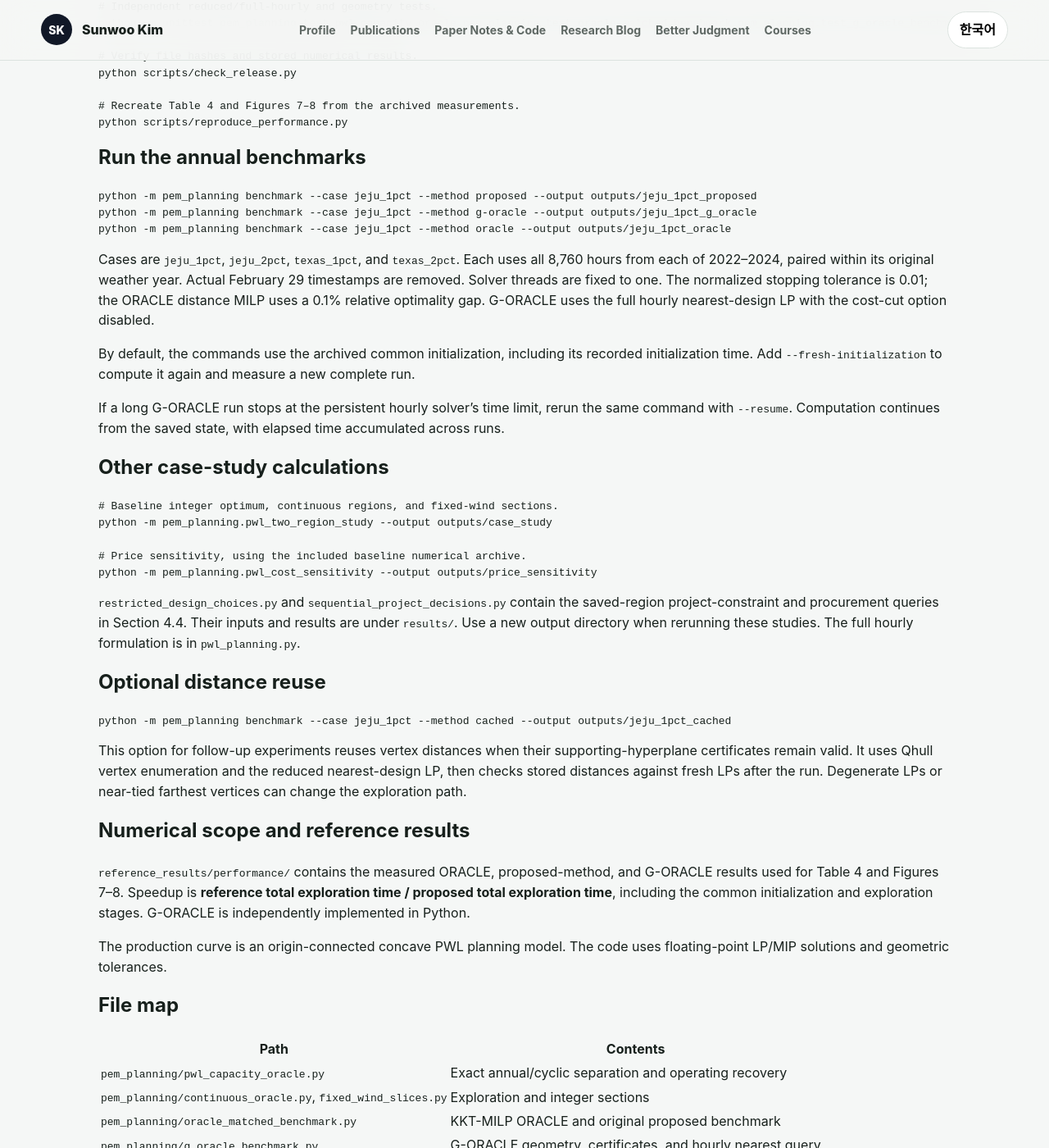
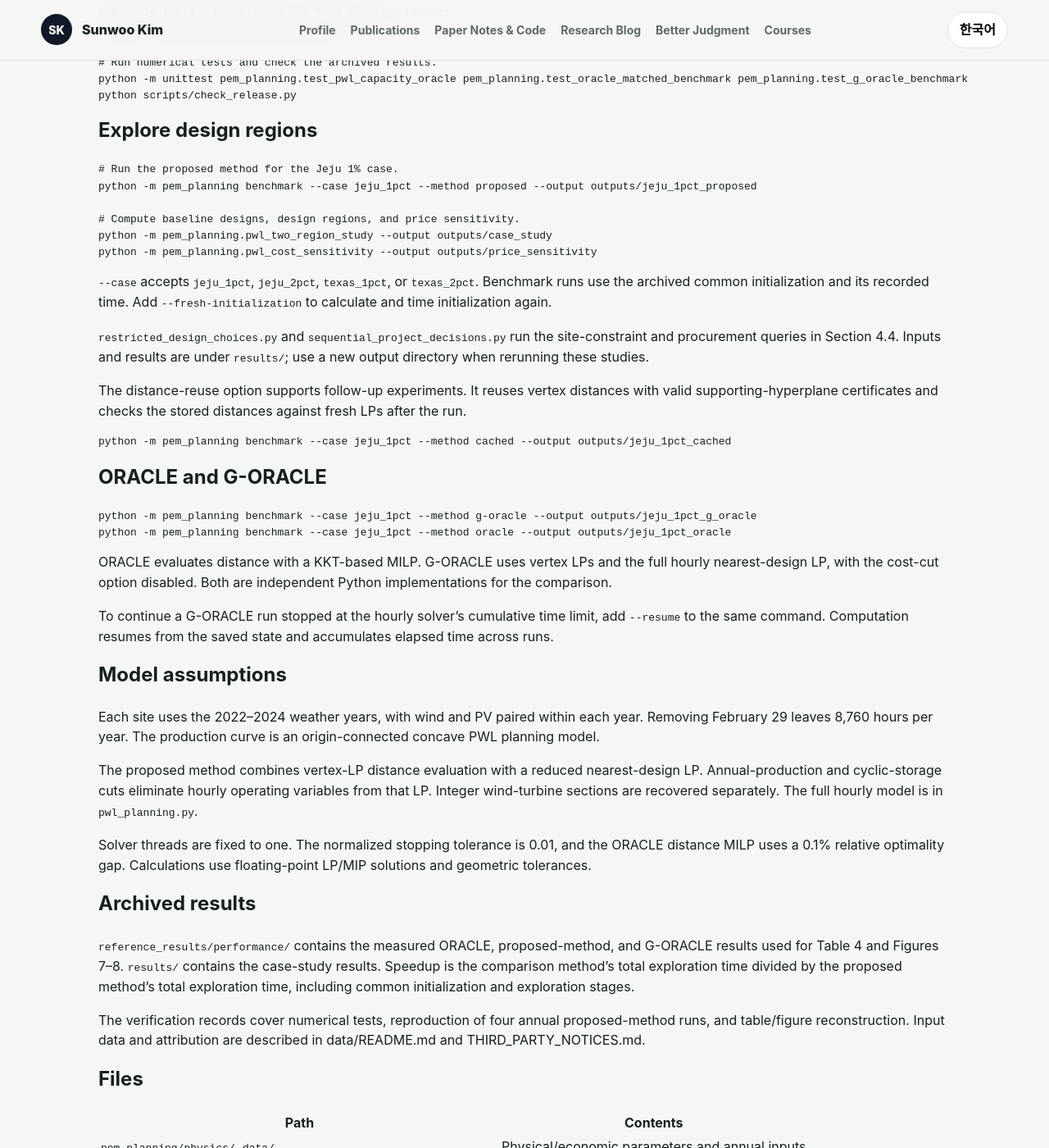
Before and after one commit to SunBooGermany/SunBooGermany.github.io, a Jekyll site: the page built from assets/paper-resources/near-optimal-hydrogen/code/README.md, in a window 1280 px wide and 1400 px high, scrolled down 907 px. Shown: the whole window at 82% size. Built offline with Jekyll 4.4.1, drawn with Linux system fonts in a browser that asks for light colours; our own code applies the rules of GitHub Pages for plain Markdown files; some of the changed text lies outside the part shown.

Commit message:
Match hydrogen code README and resource page to PICNN format

````diff
--- a/assets/paper-resources/near-optimal-hydrogen/code/MANIFEST_SHA256.json
+++ b/assets/paper-resources/near-optimal-hydrogen/code/MANIFEST_SHA256.json
@@ -42,8 +42,8 @@
     "pem_planning/test_g_oracle_benchmark.py": "c463d2186a312c3f1fbc4680665edb712b86d52d44ebad569b1a0a58b9e17793",
     "pem_planning/test_oracle_matched_benchmark.py": "cdede648ae73aca9a2d5bf2f22f3ed0b6ff861ede8e2e0eefd962cfd3b5ff4b1",
     "pem_planning/test_pwl_capacity_oracle.py": "75ee9a9002a2345739672ddaf97313161b097ce1a9b4929fbf9370a6f4c74ecc",
-    "README.md": "ea17fa435e4364010e04c6ffbfc4a5f3f75b7bada41909cc72422027688ca5ad",
-    "README_KO.md": "f028bb6e480822d1429c66a18b4c502a27222612794ce7e1d627d8660f99f683",
+    "README.md": "e0258d9f9fb99977e1cc890012d30c23abda3c91dd5ea119db2f34088102a9fe",
+    "README_KO.md": "b741721f184b1b3e9b93ec51ff316a87dfe7f665c3af32b488b0abd3e4fc677a",
     "reference_figures/figure_7_matched_convergence.pdf": "952c2b8ead2ca4892ee01757867d67e52240b9000fa01d6330344419365db492",
     "reference_figures/figure_7_matched_convergence.png": "1b0f1512362475fc1bde309997014c5d3a4f06a0f6ef878e7e8b71e68c8909b7",
     "reference_figures/figure_7_matched_convergence.svg": "fd4fa4a066fceb91d6f91fa158a57dff9db2dbdef15d85a7ae2dca73d6489e78",
--- a/assets/paper-resources/near-optimal-hydrogen/code/README.md
+++ b/assets/paper-resources/near-optimal-hydrogen/code/README.md
@@ -1,125 +1,128 @@
-# Near-optimal green hydrogen design regions
+# LP-based exploration of near-optimal green hydrogen designs
 
-Research code for **Exploring near-optimal green hydrogen design regions:
-Geometric error bounds and finite termination**, by Sunwoo Kim and Joungho Park.
-The manuscript was submitted to arXiv, eess.SY, on 3 November 2026.
+Explore four-dimensional near-optimal equipment-design regions for green hydrogen
+systems and compare the proposed method with ORACLE and G-ORACLE. Optimization
+uses HiGHS LP/MIP solvers. Jeju and Texas hourly inputs for 2022–2024 are in
+`data/era5/`.
 
-[한국어 안내](README_KO.md) · [Paper resource page](https://sunboogermany.github.io/paper-resources/near-optimal-hydrogen/)
+[한국어](README_KO.md)
 
-The proposed method explores continuous four-dimensional equipment-design
-regions with vertex-LP distance evaluation and a reduced nearest-design LP.
-Annual-production and cyclic-storage feasibility cuts eliminate hourly operating
-variables from that LP. Integer wind-turbine sections are recovered separately.
-The package includes the actual Jeju and Texas annual inputs, reference results,
-and independent ORACLE and G-ORACLE implementations used for comparison.
+## License
 
-## Install
+Copyright (c) 2026 Sunwoo Kim. Use, copying, modification, and sharing are permitted
+solely for noncommercial research. Commercial use, including internal business
+R&D, paid consulting, and commercial product or service development, requires
+prior written permission from Sunwoo Kim. Redistributions must retain the copyright
+notice and the same terms. Third-party libraries and data retain their own terms.
+See the [full license](LICENSE.md).
 
-Use Python **3.12** and run the commands from the extracted ZIP directory.
+## Install and evaluate
+
+Use Python 3.12 and run these commands from this directory.
 
 ```bash
 python -m venv .venv
 # Windows: .venv\Scripts\activate
 # Linux/macOS: source .venv/bin/activate
 python -m pip install -r requirements.txt
+
+# Short synthetic execution check.
+python -m pem_planning demo --output outputs/demo
+
+# Rebuild Table 4 and Figures 7–8 from archived results.
+python scripts/reproduce_performance.py
+
+# Run numerical tests and check the archived results.
+python -m unittest pem_planning.test_pwl_capacity_oracle pem_planning.test_oracle_matched_benchmark pem_planning.test_g_oracle_benchmark
+python scripts/check_release.py
 ```
 
-## Quick checks
+## Explore design regions
 
 ```bash
-# Synthetic demo.
-python -m pem_planning demo --output outputs/demo
+# Run the proposed method for the Jeju 1% case.
+python -m pem_planning benchmark --case jeju_1pct --method proposed --output outputs/jeju_1pct_proposed
 
-# Independent reduced/full-hourly and geometry tests.
-python -m unittest pem_planning.test_pwl_capacity_oracle pem_planning.test_oracle_matched_benchmark pem_planning.test_g_oracle_benchmark
-
-# Verify file hashes and stored numerical results.
-python scripts/check_release.py
-
-# Recreate Table 4 and Figures 7–8 from the archived measurements.
-python scripts/reproduce_performance.py
-```
-
-## Run the annual benchmarks
-
-```bash
-python -m pem_planning benchmark --case jeju_1pct --method proposed --output outputs/jeju_1pct_proposed
-python -m pem_planning benchmark --case jeju_1pct --method g-oracle --output outputs/jeju_1pct_g_oracle
-python -m pem_planning benchmark --case jeju_1pct --method oracle --output outputs/jeju_1pct_oracle
-```
-
-Cases are `jeju_1pct`, `jeju_2pct`, `texas_1pct`, and `texas_2pct`. Each uses all
-8,760 hours from each of 2022–2024, paired within its original weather year.
-Actual February 29 timestamps are removed. Solver threads are fixed to one.
-The normalized stopping tolerance is 0.01; the ORACLE distance MILP uses a 0.1%
-relative optimality gap. G-ORACLE uses the full hourly nearest-design LP with
-the cost-cut option disabled.
-
-By default, the commands use the archived common initialization, including its
-recorded initialization time. Add `--fresh-initialization` to compute it again
-and measure a new complete run.
-
-If a long G-ORACLE run stops at the persistent hourly solver's time limit, rerun
-the same command with `--resume`. Computation continues from the saved state, with elapsed time accumulated across runs.
-
-## Other case-study calculations
-
-```bash
-# Baseline integer optimum, continuous regions, and fixed-wind sections.
+# Compute baseline designs, design regions, and price sensitivity.
 python -m pem_planning.pwl_two_region_study --output outputs/case_study
-
-# Price sensitivity, using the included baseline numerical archive.
 python -m pem_planning.pwl_cost_sensitivity --output outputs/price_sensitivity
 ```
 
-`restricted_design_choices.py` and `sequential_project_decisions.py` contain the
-saved-region project-constraint and procurement queries in Section 4.4. Their inputs and results are under `results/`. Use a new output directory when
-rerunning these studies. The full hourly formulation is in `pwl_planning.py`.
+`--case` accepts `jeju_1pct`, `jeju_2pct`, `texas_1pct`, or `texas_2pct`.
+Benchmark runs use the archived common initialization and its recorded time.
+Add `--fresh-initialization` to calculate and time initialization again.
 
-## Optional distance reuse
+`restricted_design_choices.py` and `sequential_project_decisions.py` run the
+site-constraint and procurement queries in Section 4.4. Inputs and results are
+under `results/`; use a new output directory when rerunning these studies.
+
+The distance-reuse option supports follow-up experiments. It reuses vertex
+distances with valid supporting-hyperplane certificates and checks the stored
+distances against fresh LPs after the run.
 
 ```bash
 python -m pem_planning benchmark --case jeju_1pct --method cached --output outputs/jeju_1pct_cached
 ```
 
-This option for follow-up experiments reuses vertex distances when their
-supporting-hyperplane certificates remain valid. It uses Qhull vertex enumeration
-and the reduced nearest-design LP, then checks stored distances against fresh LPs
-after the run. Degenerate LPs or near-tied farthest vertices can change the
-exploration path.
+## ORACLE and G-ORACLE
 
-## Numerical scope and reference results
+```bash
+python -m pem_planning benchmark --case jeju_1pct --method g-oracle --output outputs/jeju_1pct_g_oracle
+python -m pem_planning benchmark --case jeju_1pct --method oracle --output outputs/jeju_1pct_oracle
+```
+
+ORACLE evaluates distance with a KKT-based MILP. G-ORACLE uses vertex LPs and the
+full hourly nearest-design LP, with the cost-cut option disabled. Both are
+independent Python implementations for the comparison.
+
+To continue a G-ORACLE run stopped at the hourly solver's cumulative time limit,
+add `--resume` to the same command. Computation resumes from the saved state and
+accumulates elapsed time across runs.
+
+## Model assumptions
+
+Each site uses the 2022–2024 weather years, with wind and PV paired within each
+year. Removing February 29 leaves 8,760 hours per year. The production curve is
+an origin-connected concave PWL planning model.
+
+The proposed method combines vertex-LP distance evaluation with a reduced
+nearest-design LP. Annual-production and cyclic-storage cuts eliminate hourly
+operating variables from that LP. Integer wind-turbine sections are recovered
+separately. The full hourly model is in `pwl_planning.py`.
+
+Solver threads are fixed to one. The normalized stopping tolerance is 0.01, and
+the ORACLE distance MILP uses a 0.1% relative optimality gap. Calculations use
+floating-point LP/MIP solutions and geometric tolerances.
+
+## Archived results
 
 `reference_results/performance/` contains the measured ORACLE, proposed-method,
-and G-ORACLE results used for Table 4 and Figures 7–8. Speedup is **reference total
-exploration time / proposed total exploration time**, including the common
-initialization and exploration stages. G-ORACLE is independently implemented in Python.
+and G-ORACLE results used for Table 4 and Figures 7–8. `results/` contains the
+case-study results. Speedup is the comparison method's total exploration time
+divided by the proposed method's total exploration time, including common
+initialization and exploration stages.
 
-The production curve is an origin-connected concave PWL planning model.
-The code uses floating-point LP/MIP solutions and geometric tolerances.
+The [verification records](verification/README.md) cover numerical tests,
+reproduction of four annual proposed-method runs, and table/figure reconstruction.
+Input data and attribution are described in [data/README.md](data/README.md) and
+[THIRD_PARTY_NOTICES.md](THIRD_PARTY_NOTICES.md).
 
-## File map
+## Files
 
 | Path | Contents |
 |---|---|
-| `pem_planning/pwl_capacity_oracle.py` | Exact annual/cyclic separation and operating recovery |
-| `pem_planning/continuous_oracle.py`, `fixed_wind_slices.py` | Exploration and integer sections |
-| `pem_planning/oracle_matched_benchmark.py` | KKT-MILP ORACLE and original proposed benchmark |
-| `pem_planning/g_oracle_benchmark.py` | G-ORACLE geometry, certificates, and hourly nearest query |
-| `pem_planning/cached_distance.py` | Optional proposed-method distance reuse |
-| `pem_planning/physics/`, `data/era5/` | Explicit physical/economic models and six annual input files |
-| `results/`, `reference_results/` | Selected case-study and performance archives |
-| `scripts/`, `verification/` | Table/figure reconstruction and release checks |
+| `pem_planning/physics/`, `data/` | Physical/economic parameters and annual inputs |
+| `pem_planning/pwl_capacity_oracle.py`, `model.py` | Annual/cyclic separation and operating recovery |
+| `pem_planning/continuous_oracle.py`, `fixed_wind_slices.py` | Design-region exploration and integer sections |
+| `pem_planning/oracle_matched_benchmark.py`, `g_oracle_benchmark.py` | ORACLE and G-ORACLE comparisons |
+| `pem_planning/cached_distance.py` | Distance-reuse option |
+| `results/`, `reference_results/` | Case-study and performance results |
+| `scripts/reproduce_performance.py` | Table 4 and Figures 7–8 reconstruction |
+| `scripts/check_release.py`, `verification/` | Numerical checks and verification records |
 
-## Attribution and license
+Solver documentation: [SciPy HiGHS](https://docs.scipy.org/doc/scipy/reference/optimize.linprog-highs.html).
 
-Copyright (c) 2026 Sunwoo Kim. Original code and documentation are available for
-noncommercial research; commercial use requires prior written permission.
-See [LICENSE.md](LICENSE.md). ERA5 data are subject to the provider's terms. See
-[data/README.md](data/README.md) and [THIRD_PARTY_NOTICES.md](THIRD_PARTY_NOTICES.md).
-
-Please cite the manuscript and the methods/data actually used. ORACLE is due to
-Turan, M., Moert, S., and Bardow, A. (2026), *Computers & Chemical Engineering*,
-210, 109630, DOI: [10.1016/j.compchemeng.2026.109630](https://doi.org/10.1016/j.compchemeng.2026.109630).
-G-ORACLE is due to Hajikazemi, S., and Steinke, F. (2026),
+Methods: ORACLE, Turan, Moert, and Bardow (2026),
+[10.1016/j.compchemeng.2026.109630](https://doi.org/10.1016/j.compchemeng.2026.109630);
+G-ORACLE, Hajikazemi and Steinke (2026),
 [arXiv:2610.32759v1](https://arxiv.org/abs/2610.32759v1).
````
Also changed, not shown: assets/paper-resources/near-optimal-hydrogen/code/README_KO.md (+86 -53 lines), paper-resources/near-optimal-hydrogen/index.html (+11 -8 lines), 2 other files.
